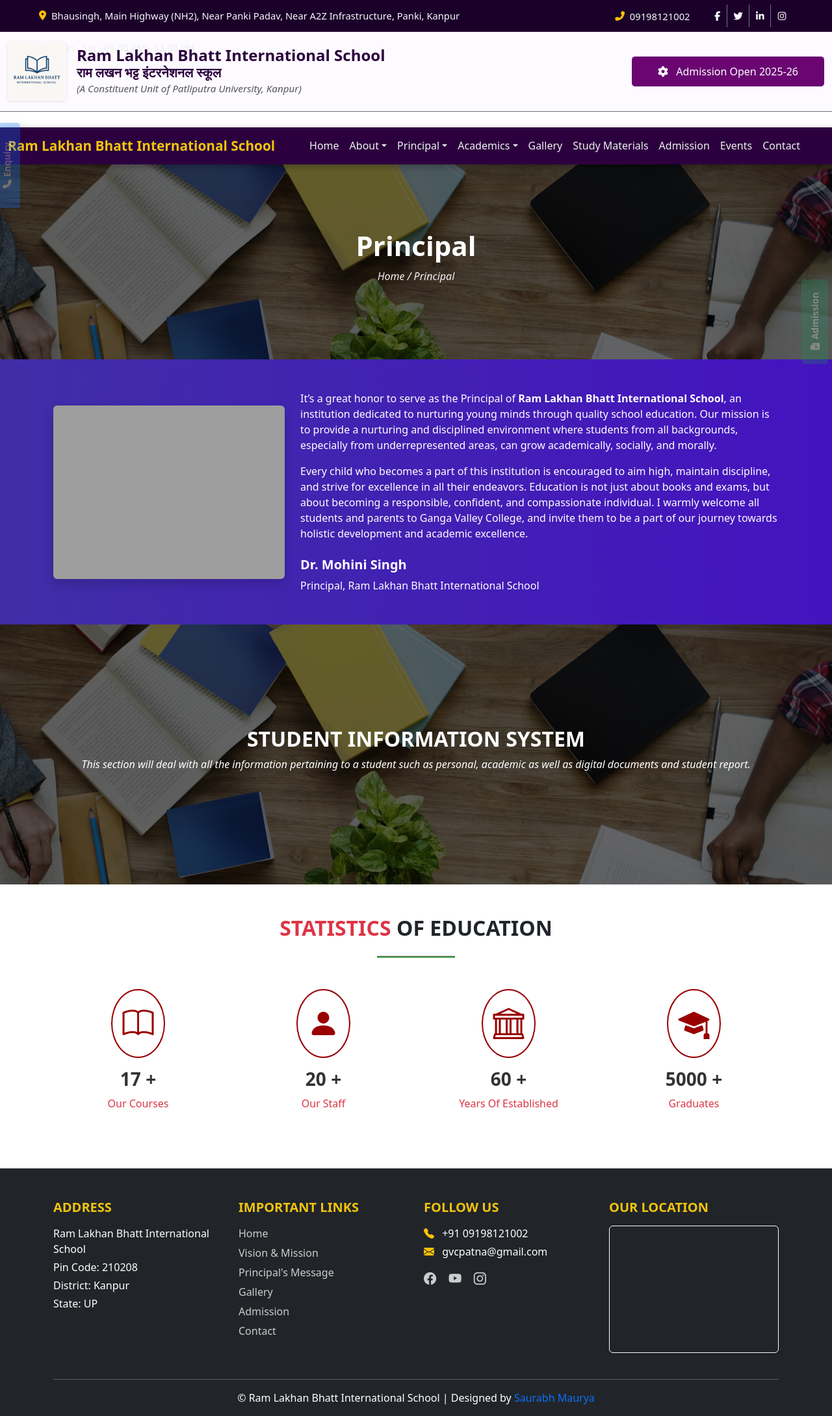
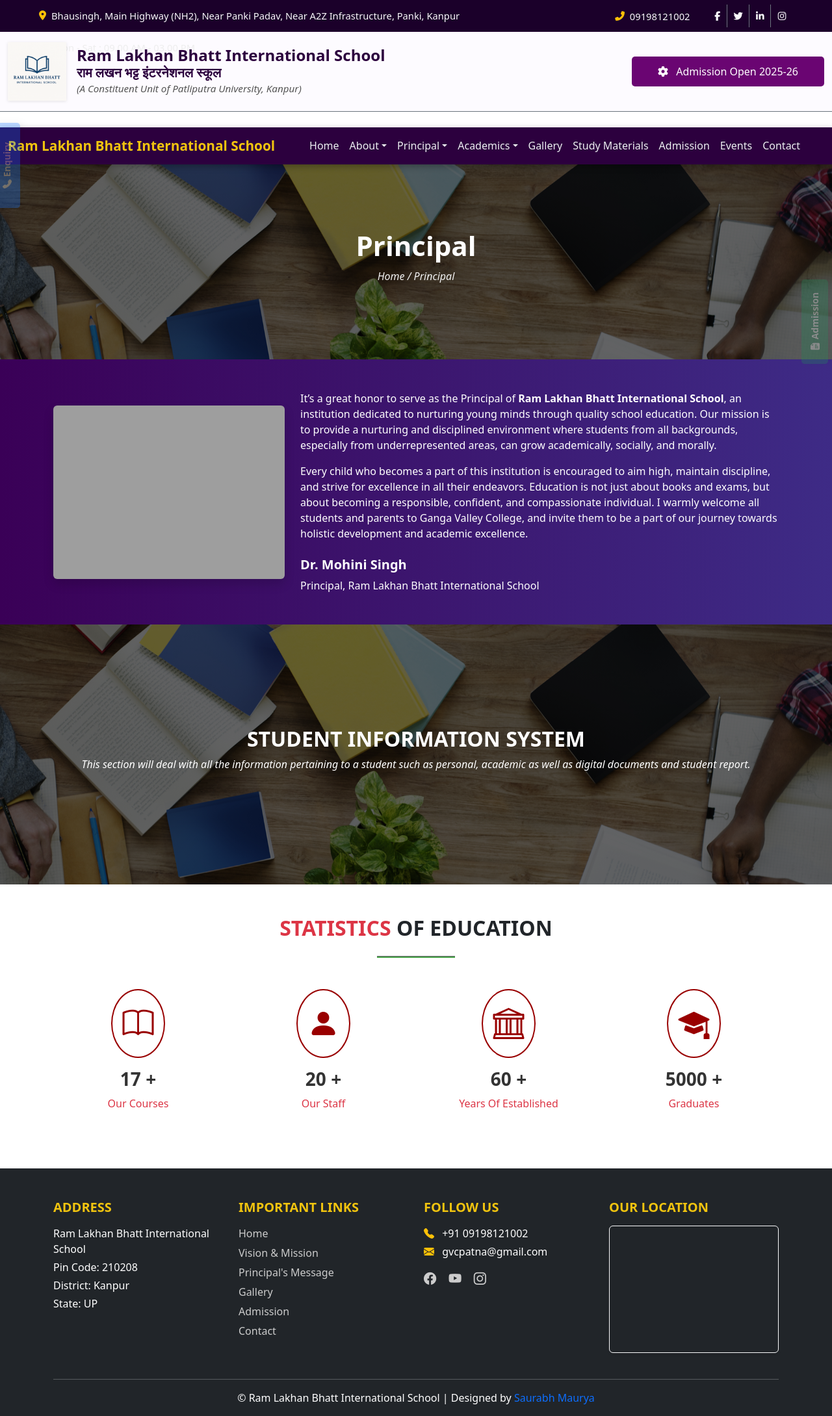
Before and after one commit to saurabhmaurya6746/demo-website, a Django app: page /principal/ in a window 1280 px wide. Shown: the whole page at 65% size. Run offline with Django 5.2, Linux system fonts and the light colour scheme; some libraries are stand-ins or nearby versions; grey boxes are pictures that could not be loaded.

Commit message:
Update principal.html

```diff
--- a/myapp/templates/principal.html
+++ b/myapp/templates/principal.html
@@ -13,7 +13,7 @@
 
 
  <!-- 👨‍🏫 Principal Message Section -->
-<section class="py-5 text-white" style="background: linear-gradient(to right, #402ea6, #4413c0);">
+<section class="py-5 text-white" style="background: linear-gradient(to right, #3a0057, #3e2b86);">
   <div class="container">
     <div class="row align-items-center">
 
```
